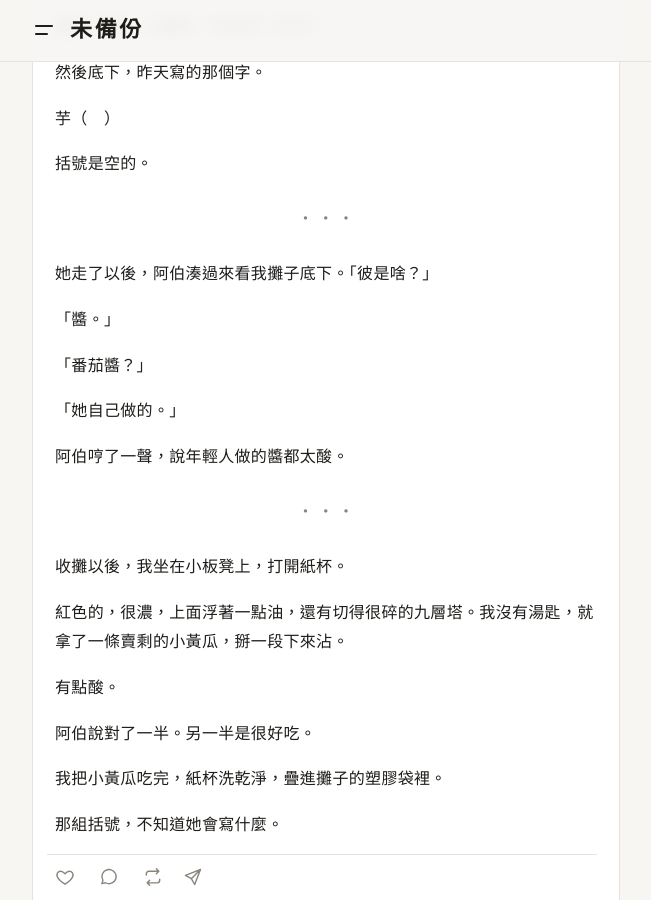
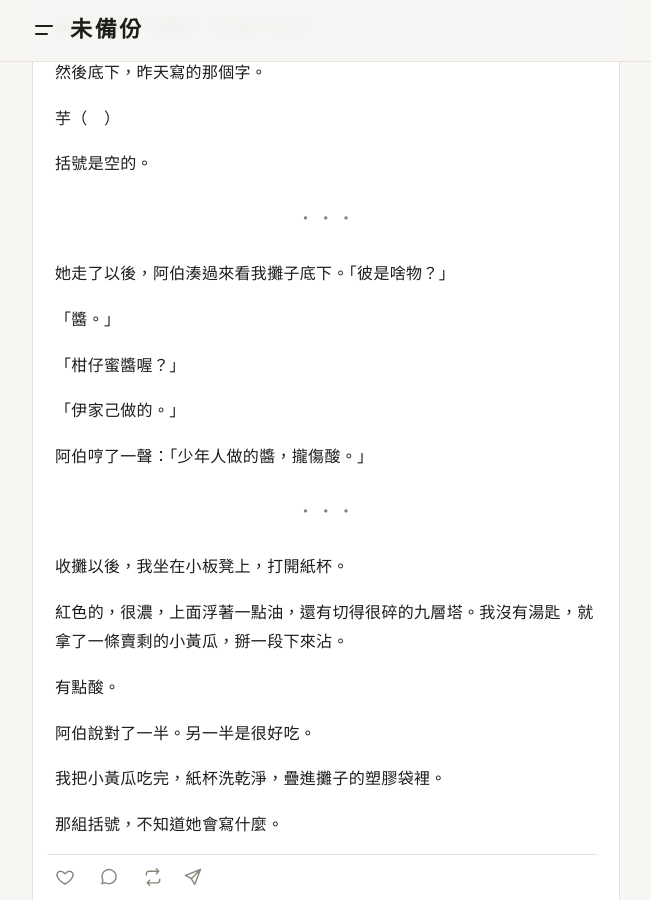
Before and after one commit to Sierra2121/weibeifen, a Jekyll site: the page built from _posts/2025-03-14-day03.md, in a window 1280 px wide and 900 px high, scrolled down 2045 px. Shown: the whole window, without its empty margins (314-965 px from the left). Built offline with Jekyll 4.4.1, drawn with Linux system fonts in a browser that asks for light colours.

Commit message:
市場口 1–5 章：長輩對話改成台語
Co-Authored-By: Claude Opus 5.5 <noreply@anthropic.com>
Claude-Session: https://claude.ai/code/session_01VPttWSLUjSGooQnZzfekUY

```diff
--- a/_posts/2025-03-14-day03.md
+++ b/_posts/2025-03-14-day03.md
@@ -89,15 +89,15 @@ date: 2025-03-14 20:32:00 +0800
 
 ***
 
-她走了以後，阿伯湊過來看我攤子底下。「彼是啥？」
+她走了以後，阿伯湊過來看我攤子底下。「彼是啥物？」
 
 「醬。」
 
-「番茄醬？」
+「柑仔蜜醬喔？」
 
-「她自己做的。」
+「伊家己做的。」
 
-阿伯哼了一聲，說年輕人做的醬都太酸。
+阿伯哼了一聲：「少年人做的醬，攏傷酸。」
 
 ***
 
```
Also changed, not shown: other parts of _posts/2025-03-14-day03.md (+1 -1 lines), _posts/2025-03-12-day01.md (+4 -4 lines), _posts/2025-03-13-day02.md (+2 -2 lines), _posts/2025-03-15-day04.md (+1 -1 lines), _posts/2025-03-16-day05.md (+3 -3 lines).
